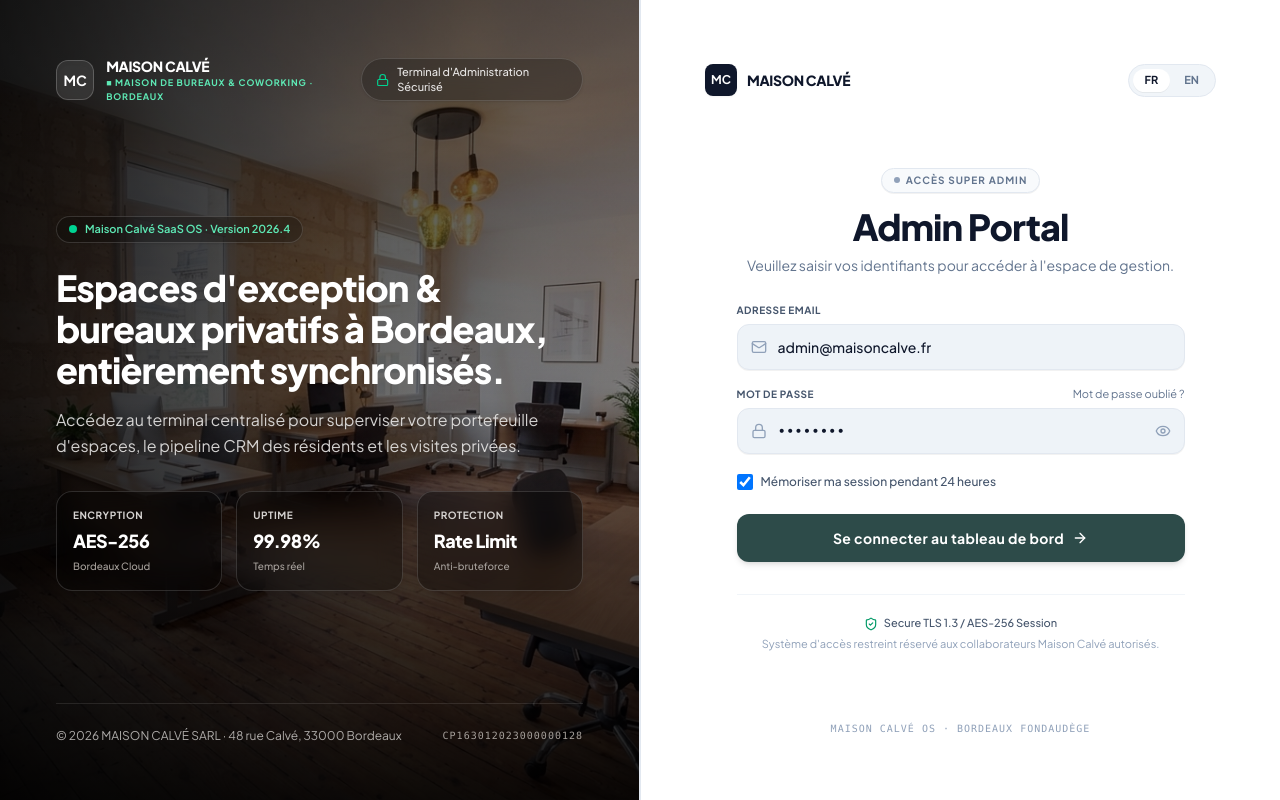
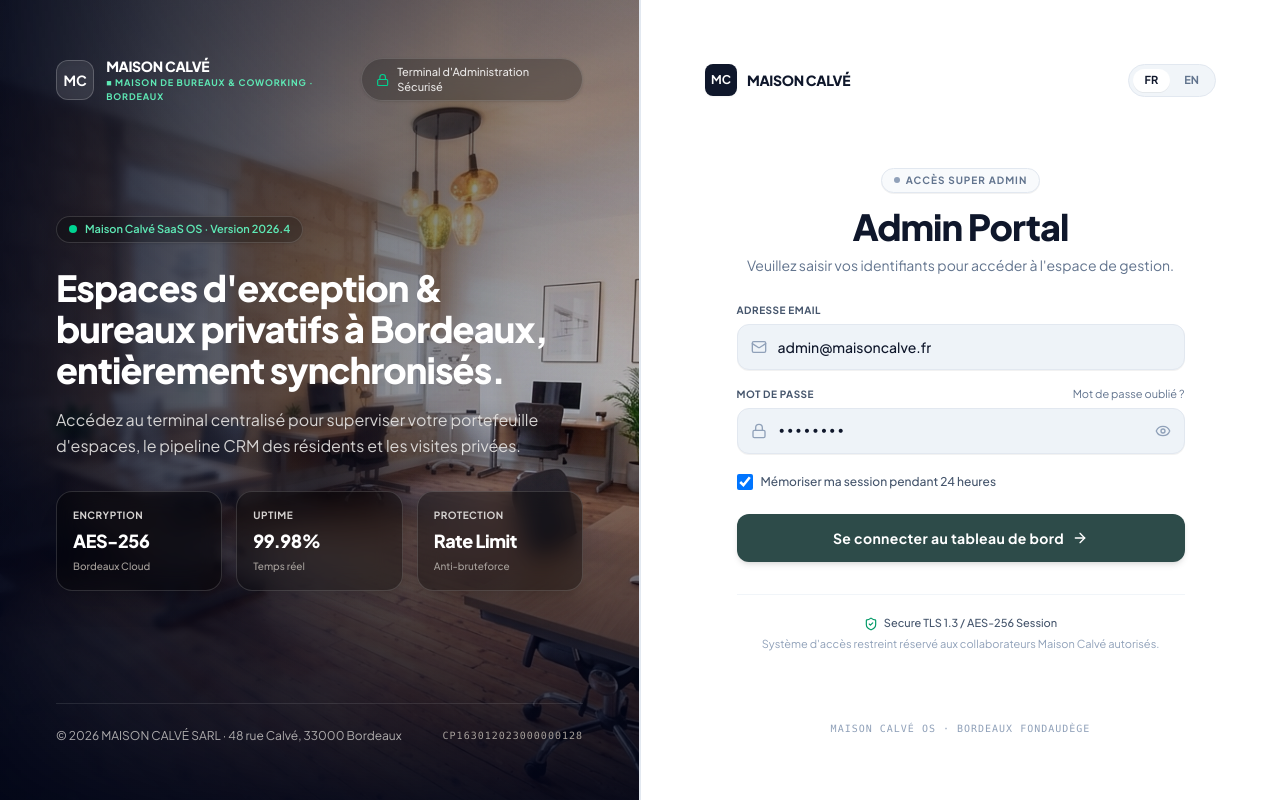
Before and after one commit to RafiMohammadHasib/Maison-Calv-, a Next.js app: page /admin/login in a window 1280 px wide. Built offline with nearby package versions, Linux system fonts and the light colour scheme.

Commit message:
feat(admin): upgrade login showcase with 4K UHD photography and refined glassmorphic treatment

```diff
--- a/src/app/admin/login/page.tsx
+++ b/src/app/admin/login/page.tsx
@@ -80,18 +80,27 @@ export default function AdminLoginPage() {
       {/* LEFT PANE: HIGH OPACITY ATMOSPHERIC WORKSPACE WITH GLASS   */}
       {/* ========================================================== */}
       <div className="relative hidden lg:flex lg:w-1/2 flex-col justify-between p-10 xl:p-14 2xl:p-16 overflow-hidden bg-slate-950 text-white border-r border-slate-200">
-        {/* Background Authentic Open Space Photograph with High Opacity */}
+        {/* Background Authentic 4K Photography with Architectural Gradient & Subtle Left Blur */}
         <div className="absolute inset-0 z-0">
           <Image
-            src="/images/spaces/open-space-fixe.jpg"
+            src="/images/spaces/real-open-space-fixe-4k.jpg"
             alt="Maison Calvé - Executive Open Space & Desks"
             fill
-            className="object-cover object-center opacity-85 scale-100"
+            quality={95}
+            className="object-cover object-center scale-100"
             priority
           />
-          {/* Subtle architectural gradient vignette: keeps the image bright & warm while ensuring white typography is 100% sharp */}
-          <div className="absolute inset-0 bg-gradient-to-r from-black/85 via-black/55 to-black/35" />
-          <div className="absolute inset-0 bg-gradient-to-t from-black/85 via-transparent to-black/30" />
+          {/* Left subtle frosted blur mask so typography sits comfortably on top */}
+          <div
+            className="absolute inset-y-0 left-0 w-full lg:w-4/5 backdrop-blur-[3px] pointer-events-none"
+            style={{
+              maskImage: "linear-gradient(to right, black 35%, transparent 100%)",
+              WebkitMaskImage: "linear-gradient(to right, black 35%, transparent 100%)",
+            }}
+          />
+          {/* Architectural gradient: keeps natural daylight & stone textures visible while ensuring 100% white text contrast */}
+          <div className="absolute inset-0 bg-gradient-to-r from-slate-950/92 via-slate-950/70 sm:via-slate-950/50 to-slate-950/20 pointer-events-none" />
+          <div className="absolute inset-0 bg-gradient-to-t from-slate-950/90 via-transparent to-slate-950/30 pointer-events-none" />
         </div>
 
         {/* Top Header in Left Pane */}
--- a/src/lib/inventorySync.ts
+++ b/src/lib/inventorySync.ts
@@ -236,7 +236,7 @@ export function getUnifiedSpaces(providedLeads?: Lead[]): SpaceInventoryRecord[]
         freeA === 0
           ? "Complet (5/5 postes résidents occupés)"
           : `${freeA} poste${freeA > 1 ? "s" : ""} disponible${freeA > 1 ? "s" : ""}`,
-      image: "/images/spaces/open-space-fixe.jpg",
+      image: "/images/spaces/real-open-space-fixe-4k.jpg",
       parkingIncluded: false,
       currentTenant:
         wonOpenSpaceLeads.length > 0
```
